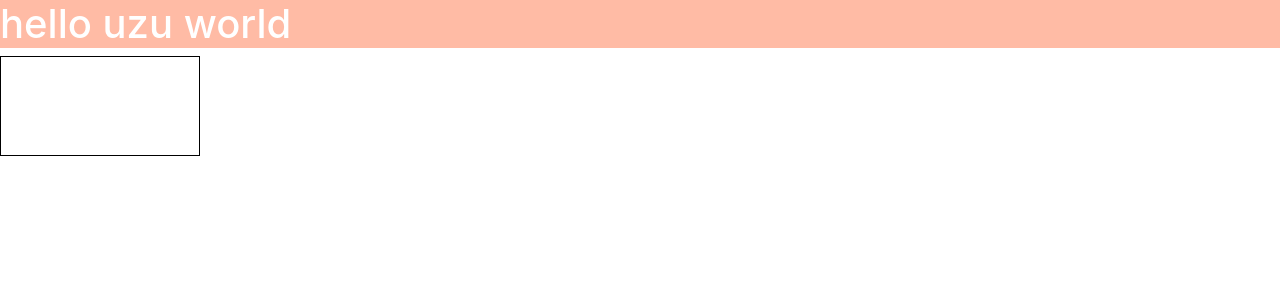
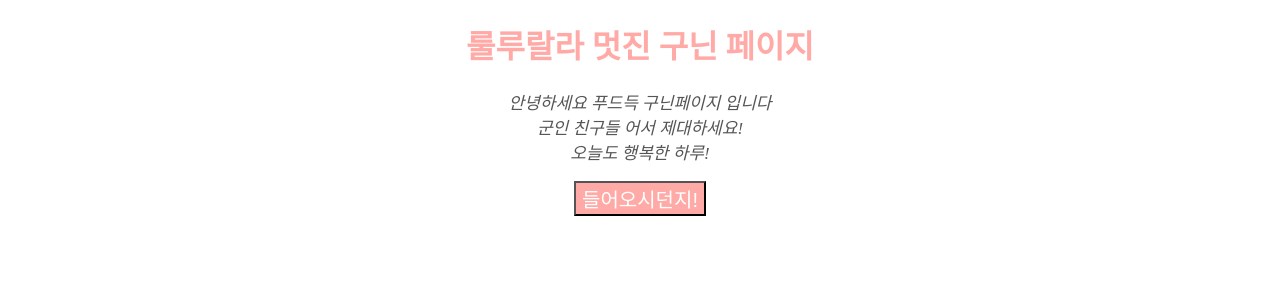
Before and after one commit to ina-uzu/GooninPage, a Django app: page /main/ in a window 1280 px wide. Shown: the top 300 px of the page. Run offline with Django 3.2, Linux system fonts and the light colour scheme; some libraries are stand-ins or nearby versions.

Commit message:
main page!

```diff
--- /dev/null
+++ b/main/static/css/main.css
@@ -0,0 +1,17 @@
+h1{
+  color: #FFAAA6;
+  text-align: center;
+}
+
+p{
+  color: #555555;
+  font-size:17px;
+  font-style: italic;
+  text-align: center;
+}
+
+button{
+  background-color: #FFAAA6;
+  color: #ffffff;
+  font-size: 20px;
+}
--- a/main/templates/main.html
+++ b/main/templates/main.html
@@ -1,12 +1,23 @@
-<html>
+<!DOCTYPE html>
+
+<html lang="ko">
 <head>
-	<title>Uzu InaJJang </title>
-	<link rel="stylesheet" href="https://stackpath.bootstrapcdn.com/bootstrap/4.1.3/css/bootstrap.min.css" integrity="sha384-MCw98/SFnGE8fJT3GXwEOngsV7Zt27NXFoaoApmYm81iuXoPkFOJwJ8ERdknLPMO" crossorigin="anonymous">
-	<link rel="stylesheet" href="/static/css/test.css" type = "text/css">
+  <meta charset="utf-8" />
+  <link rel= "stylesheet" type="text/css" href="/static/css/main.css" />
+  <h1>룰루랄라 멋진 구닌 페이지</h1>
+  <title>Uzu_main</title>
 </head>
 
 <body>
-<h1> hello uzu world </h1>
-<div class ="test"></div>
+  <p>안녕하세요 푸드득 구닌페이지 입니다<br/>
+      군인 친구들 어서 제대하세요!<br/>
+      오늘도 행복한 하루!</br/>
+  </p>
+
+  <center>
+    <button name="Enter">
+      <a>들어오시던지!</a>
+    </button>
+  </center>
 </body>
 </html>
```
